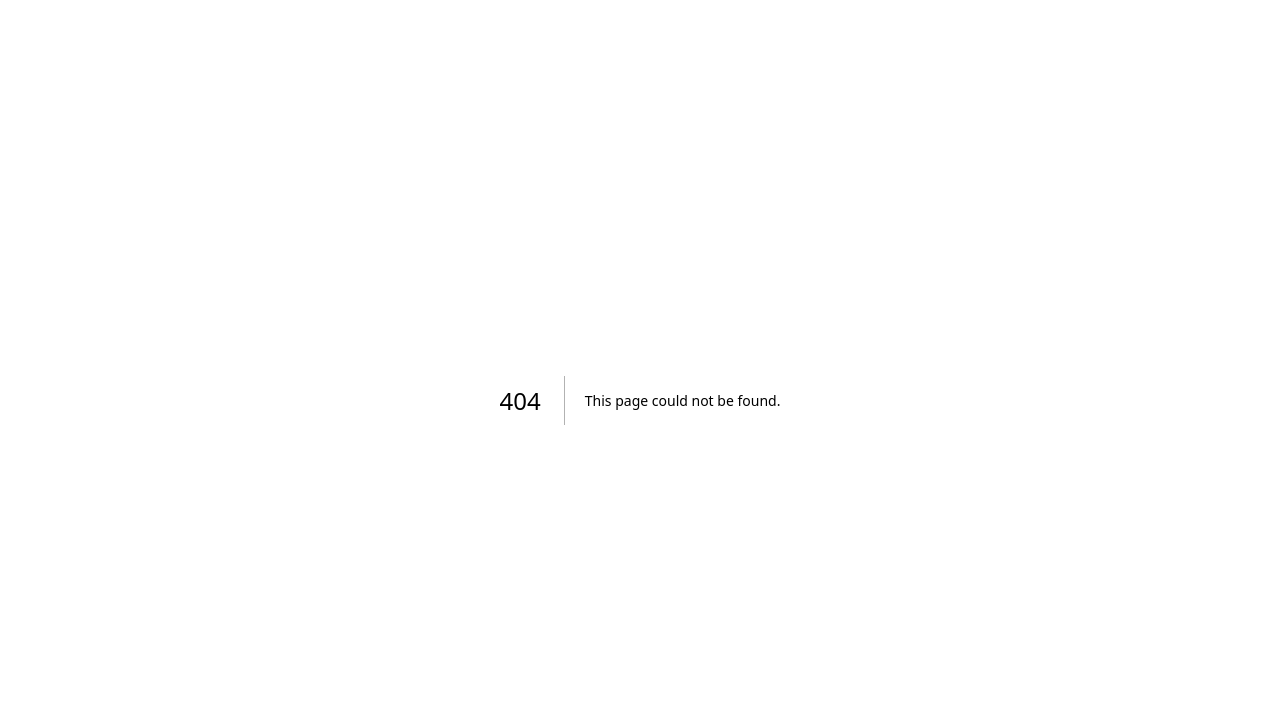
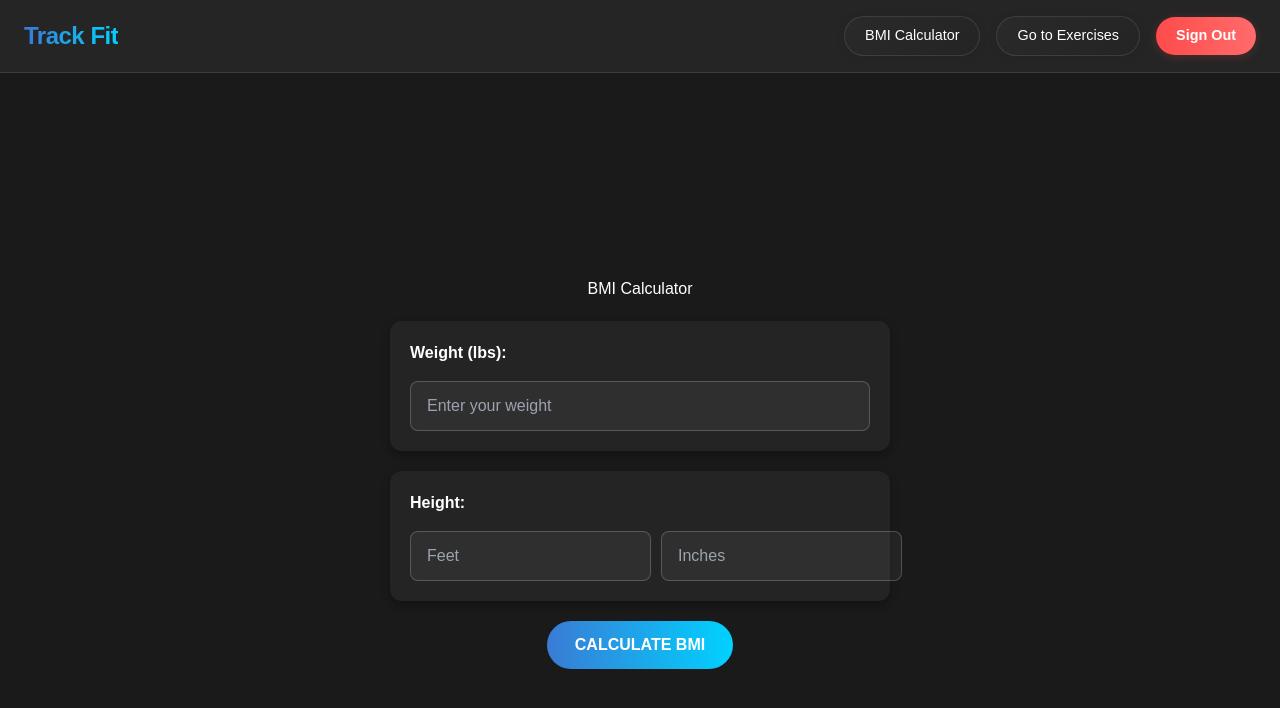
Before and after one commit to Pearlman11/WorkoutTracker, a Next.js app in the folder web-dev-proj/: page /BMI in a window 1280 px wide. Before the commit this address had no page. Shown: the top 708 px of the page. Built offline with nearby package versions, Linux system fonts and the light colour scheme.

Commit message:
bmi calc

```diff
--- /dev/null
+++ b/web-dev-proj/src/app/BMI/bmi.module.css
@@ -0,0 +1,100 @@
+.bmiContainer {
+    background-color: #1a1a1a; /* Dark theme background */
+    max-width: 100vw;         /* Full viewport width */
+    min-height: 100vh;        /* Full viewport height */
+    padding: 40px 20px;
+    display: flex;
+    flex-direction: column;
+    align-items: center;
+    justify-content: center;
+    gap: 20px;
+    color: #ffffff;           /* White text for readability */
+}
+
+.inputGroup {
+    background-color: #242424; /* Slightly lighter than main background */
+    border-radius: 12px;
+    padding: 20px;
+    width: 80%;
+    max-width: 500px;
+    box-shadow: 0 4px 10px rgba(0, 0, 0, 0.3); /* Subtle shadow */
+    display: grid;
+    gap: 16px;
+}
+
+.inputGroup label {
+    font-size: 1rem;
+    font-weight: 600;
+    color: #ffffff; /* White text for labels */
+}
+
+.inputGroup input {
+    background: rgba(255, 255, 255, 0.05); /* Transparent input background */
+    border: 1px solid rgba(255, 255, 255, 0.2);
+    border-radius: 8px;
+    padding: 12px 16px;
+    color: #ffffff; /* White text for input */
+    font-size: 1rem;
+    transition: all 0.2s ease;
+}
+
+.inputGroup input:focus {
+    outline: none;
+    border-color: #3a7bd5; /* Highlight on focus */
+    box-shadow: 0 0 0 2px rgba(58, 123, 213, 0.2); /* Subtle focus glow */
+}
+
+.calculateButton {
+    background: linear-gradient(90deg, #3a7bd5, #00d2ff);
+    border: none;
+    border-radius: 30px;
+    color: white;
+    padding: 12px 28px;
+    font-size: 1rem;
+    font-weight: 600;
+    cursor: pointer;
+    transition: all 0.3s ease;
+    text-transform: uppercase;
+}
+
+.calculateButton:hover {
+    transform: translateY(-2px);
+    box-shadow: 0 4px 15px rgba(58, 123, 213, 0.3); /* Hover shadow */
+}
+
+.result {
+    background: linear-gradient(145deg, #2a2a2a, #242424);
+    border-radius: 16px;
+    padding: 20px;
+    text-align: center;
+    box-shadow: 0 4px 20px rgba(0, 0, 0, 0.3);
+    width: 80%;
+    max-width: 500px;
+    animation: fadeIn 0.5s ease-in-out; /* Subtle fade-in effect */
+}
+
+.result h2 {
+    font-size: 2rem;
+    color: #ffffff; /* White text for BMI value */
+    margin-bottom: 10px;
+}
+
+.result p {
+    font-size: 1.2rem;
+    color: #cccccc; /* Slightly lighter text for category */
+}
+
+@media (max-width: 768px) {
+    .inputGroup {
+        width: 90%;
+    }
+
+    .result {
+        width: 90%;
+    }
+
+    .calculateButton {
+        font-size: 0.9rem;
+        padding: 10px 20px;
+    }
+}
--- /dev/null
+++ b/web-dev-proj/src/app/BMI/page.tsx
@@ -0,0 +1,101 @@
+"use client";
+
+import React, { useState } from "react";
+import styles from "./bmi.module.css";
+import Nav from "../components/Nav"; // Import the Nav component
+
+export default function BMIPage() {
+    const [weight, setWeight] = useState("");
+    const [feet, setFeet] = useState("");
+    const [inches, setInches] = useState("");
+    const [bmi, setBMI] = useState<number | null>(null);
+    const [category, setCategory] = useState<string | null>(null);
+
+    const calculateBMI = () => {
+        const weightNum = parseFloat(weight);
+        const feetNum = parseFloat(feet);
+        const inchesNum = parseFloat(inches);
+
+        if (isNaN(weightNum) || isNaN(feetNum) || isNaN(inchesNum) || feetNum < 0 || inchesNum < 0) {
+            alert("Please enter valid numbers for weight, feet, and inches!");
+            return;
+        }
+
+        // Convert weight from pounds to kilograms
+        const weightInKgs = weightNum * 0.453592;
+
+        // Convert feet and inches to total height in meters
+        const totalHeightMeters = ((feetNum * 12) + inchesNum) * 0.0254;
+
+        if (totalHeightMeters <= 0) {
+            alert("Height must be greater than zero!");
+            return;
+        }
+
+        const bmiValue = weightInKgs / (totalHeightMeters * totalHeightMeters);
+        setBMI(bmiValue);
+
+        // Determine BMI category
+        if (bmiValue < 18.5) {
+            setCategory("Underweight");
+        } else if (bmiValue >= 18.5 && bmiValue < 24.9) {
+            setCategory("Normal weight");
+        } else if (bmiValue >= 25 && bmiValue < 29.9) {
+            setCategory("Overweight");
+        } else {
+            setCategory("Obese");
+        }
+    };
+
+    return (
+        <>
+            {/* Include Nav at the top */}
+            <Nav changeView="" />
+
+            {/* BMI Calculator UI */}
+            <div className={styles.bmiContainer}>
+                <h1>BMI Calculator</h1>
+                <div className={styles.inputGroup}>
+                    <label htmlFor="weight">Weight (lbs):</label>
+                    <input
+                        id="weight"
+                        type="number"
+                        value={weight}
+                        onChange={(e) => setWeight(e.target.value)}
+                        placeholder="Enter your weight"
+                    />
+                </div>
+                <div className={styles.inputGroup}>
+                    <label>Height:</label>
+                    <div style={{ display: "flex", gap: "10px" }}>
+                        <input
+                            id="feet"
+                            type="number"
+                            value={feet}
+                            onChange={(e) => setFeet(e.target.value)}
+                            placeholder="Feet"
+                            className={styles.input}
+                        />
+                        <input
+                            id="inches"
+                            type="number"
+                            value={inches}
+                            onChange={(e) => setInches(e.target.value)}
+                            placeholder="Inches"
+                            className={styles.input}
+                        />
+                    </div>
+                </div>
+                <button onClick={calculateBMI} className={styles.calculateButton}>
+                    Calculate BMI
+                </button>
+                {bmi !== null && (
+                    <div className={styles.result}>
+                        <h2>Your BMI: {bmi.toFixed(2)}</h2>
+                        <p>Category: {category}</p>
+                    </div>
+                )}
+            </div>
+        </>
+    );
+}
--- a/web-dev-proj/src/app/components/Nav.tsx
+++ b/web-dev-proj/src/app/components/Nav.tsx
@@ -17,6 +17,9 @@ export default function Nav({ changeView }: NavProps) {
                 <h1>Track Fit</h1>
             </Link>
             <div className={styles.navLinks}>
+                <Link href="/BMI" className={styles.navLink}>
+                    BMI Calculator
+                </Link>
                 {currentPath === '/Exercise' ? (
                     <Link href="/home" className={styles.navLink}>
                         Go to Workouts
```
